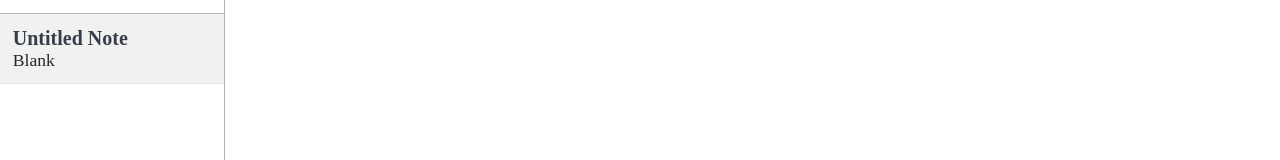
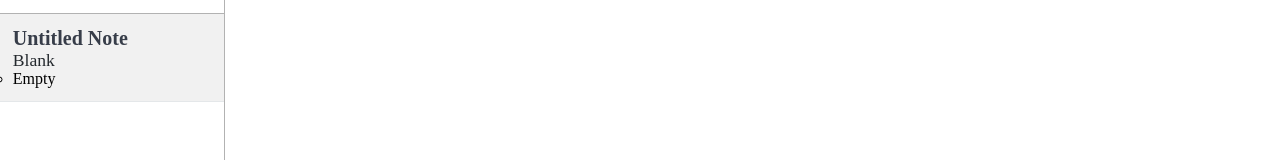
Before and after one commit to LineCoran/Notes, a React (Vite) app: page / in a window 1280 px wide. Shown: the part 137-297 px from the top of the page. Built offline with nearby package versions, Linux system fonts and the light colour scheme.

Commit message:
feat: add tags

```diff
--- a/src/components/Editor/Editor.tsx
+++ b/src/components/Editor/Editor.tsx
@@ -1,12 +1,12 @@
-import MyInput from '../MyInput/MyInput';
-import MyButton from '../MyButton/MyButton';
-import { Colour } from '../../enums';
-import './Editor.scss';
+import MyInput from "../MyInput/MyInput";
+import MyButton from "../MyButton/MyButton";
+import { Colour } from "../../enums";
+import "./Editor.scss";
 
 type EditorProps = {
   title: string;
   text: string;
-  activeNote: number;
+  activeNote: number | null;
   hadleChangeTitle: (value: string) => void;
   handleChangeText: (value: string) => void;
   handleClick: () => void;
@@ -18,15 +18,25 @@ export default function Editor({
   text,
   handleChangeText,
   handleClick,
+  activeNote,
 }: EditorProps) {
   return (
     <div className="editor">
       <div className="editorHead">
-        <MyInput value={title} handleChange={hadleChangeTitle} placeholder="Untitle note" />
+        <MyInput
+          isDisabled={!activeNote}
+          value={title}
+          handleChange={hadleChangeTitle}
+          placeholder="Untitle note"
+        />
         <MyButton color={Colour.RED} name="Delete" handleClick={handleClick} />
       </div>
       <div className="editorBody">
-        <textarea onChange={(e) => handleChangeText(e.target.value)} value={text}></textarea>
+        <textarea
+          disabled={!activeNote}
+          onChange={(e) => handleChangeText(e.target.value)}
+          value={text}
+        ></textarea>
       </div>
     </div>
   );
--- a/src/components/MyInput/MyInput.tsx
+++ b/src/components/MyInput/MyInput.tsx
@@ -1,17 +1,19 @@
-import './MyInput.scss';
+import "./MyInput.scss";
 
 type InputProps = {
   placeholder: string;
   value: string;
   handleChange: (value: string) => void;
+  isDisabled?: boolean;
 };
-export default function MyInput({ placeholder, value, handleChange }: InputProps) {
+export default function MyInput({ placeholder, value, handleChange, isDisabled }: InputProps) {
   return (
     <input
       onChange={(e) => handleChange(e.target.value)}
       className="myInput"
       value={value}
       placeholder={placeholder}
+      disabled={isDisabled}
     />
   );
 }
--- a/src/components/Note/Note.tsx
+++ b/src/components/Note/Note.tsx
@@ -1,11 +1,10 @@
-import './Note.scss';
-
-import { INote } from '../../types';
+import "./Note.scss";
+import { INote } from "../../types";
 
 type NoteProps = {
   note: INote;
   handleClickNote: (id: number) => void;
-  activeNote: number;
+  activeNote: number | null;
 };
 
 export default function Note({ note, handleClickNote, activeNote }: NoteProps) {
@@ -13,11 +12,18 @@ export default function Note({ note, handleClickNote, activeNote }: NoteProps) {
   return (
     <li
       id={String(note.id)}
-      className={isActive ? 'note note-active' : 'note'}
+      className={isActive ? "note note-active" : "note"}
       onClick={() => handleClickNote(note.id)}
     >
-      <b>{note.title || 'Untitled Note'}</b>
-      <p>{note.text || 'Blank'}</p>
+      <b>{note.title || "Untitled Note"}</b>
+      <p>{note.text || "Blank"}</p>
+      <ul>
+        {note.tags.length ? (
+          note.tags.map((tag, index) => <li key={index}>{tag}</li>)
+        ) : (
+          <li>Empty</li>
+        )}
+      </ul>
     </li>
   );
 }
--- a/src/components/NoteList/NoteList.tsx
+++ b/src/components/NoteList/NoteList.tsx
@@ -1,9 +1,9 @@
-import Note from '../Note/Note';
-import { INote } from '../../types';
+import Note from "../Note/Note";
+import { INote } from "../../types";
 
 type NoteListProps = {
   notes: INote[];
-  activeNote: number;
+  activeNote: number | null;
   handleClickNote: (id: number) => void;
 };
 
--- a/src/pages/Main.tsx
+++ b/src/pages/Main.tsx
@@ -1,38 +1,49 @@
-import { useEffect, useState } from 'react';
-import Aside from '../components/Aside/Aside';
-import Editor from '../components/Editor/Editor';
-import { INote } from '../types';
-import './Main.scss';
+import { useEffect, useState } from "react";
+import Aside from "../components/Aside/Aside";
+import Editor from "../components/Editor/Editor";
+import { INote } from "../types";
+import "./Main.scss";
 export default function Main() {
-  const [title, setTitle] = useState('');
-  const [text, setText] = useState('');
-  const [notes, setNotes] = useState<INote[]>([{ id: 0, title, text }]);
-  const [activeNote, setActiveNote] = useState(0);
+  const [notes, setNotes] = useState<INote[]>([{ id: 1, title: "", text: "", tags: [] }]);
+  const [activeNote, setActiveNote] = useState<number | null>(1);
+  const [title, setTitle] = useState("");
+  const [text, setText] = useState("");
+  const [tags, setTages] = useState<string[]>([]);
 
   useEffect(() => {
     let [...newNotes] = notes;
     newNotes = newNotes.map((note) => {
-      return note.id === activeNote ? { ...note, title: title, text: text } : { ...note };
+      return note.id === activeNote
+        ? { ...note, title: title, text: text, tags: findTag(text) }
+        : { ...note };
     });
     setNotes(newNotes);
-  }, [title, text]);
+  }, [title, text, activeNote]);
 
   const createNote = () => {
-    const newNote: INote = {
-      id: Date.now(),
-      title: '',
-      text: '',
-    };
-    setNotes((prev) => [...prev, newNote]);
-    setActiveNote(newNote.id);
+    // const newNote: INote = {
+    //   id: Date.now(),
+    //   title: "",
+    //   text: "",
+    //   tags: [],
+    // };
+    const id = Date.now();
+    setTitle("");
+    setText("");
+    setTages([]);
+    setNotes((prev) => [...prev, { id, title, text, tags }]);
+    setActiveNote(id);
   };
 
   const deleteNote = () => {
     setNotes((prev) => prev.filter((note) => note.id !== activeNote));
+    setTitle("");
+    setText("");
+    setTages([]);
+    setActiveNote(null);
   };
 
   const handleChangeTitle = (title: string) => {
-    console.log('here');
     setTitle(title);
   };
 
@@ -40,10 +51,17 @@ export default function Main() {
     setText(text);
   };
 
+  function findTag(text: string) {
+    const words = text.replaceAll("\n", " ").split(" ");
+    const regrex = /^#[a-zа-я\d_]{2,}$/i;
+    const newTags = words.filter((word) => regrex.test(word));
+    return newTags.length ? newTags : [];
+  }
+
   const handleClickNote = (id: number) => {
     const newActiveNote = notes.find((item) => item.id === id);
-    setText(newActiveNote?.text || '');
-    setTitle(newActiveNote?.title || '');
+    setText(newActiveNote?.text || "");
+    setTitle(newActiveNote?.title || "");
     setActiveNote(id);
   };
 
--- a/src/types.ts
+++ b/src/types.ts
@@ -2,4 +2,5 @@ export interface INote {
   id: number;
   title: string;
   text: string;
+  tags: string[];
 }
```
Also changed, not shown: src/components/Aside/Aside.tsx (+9 -9 lines).
